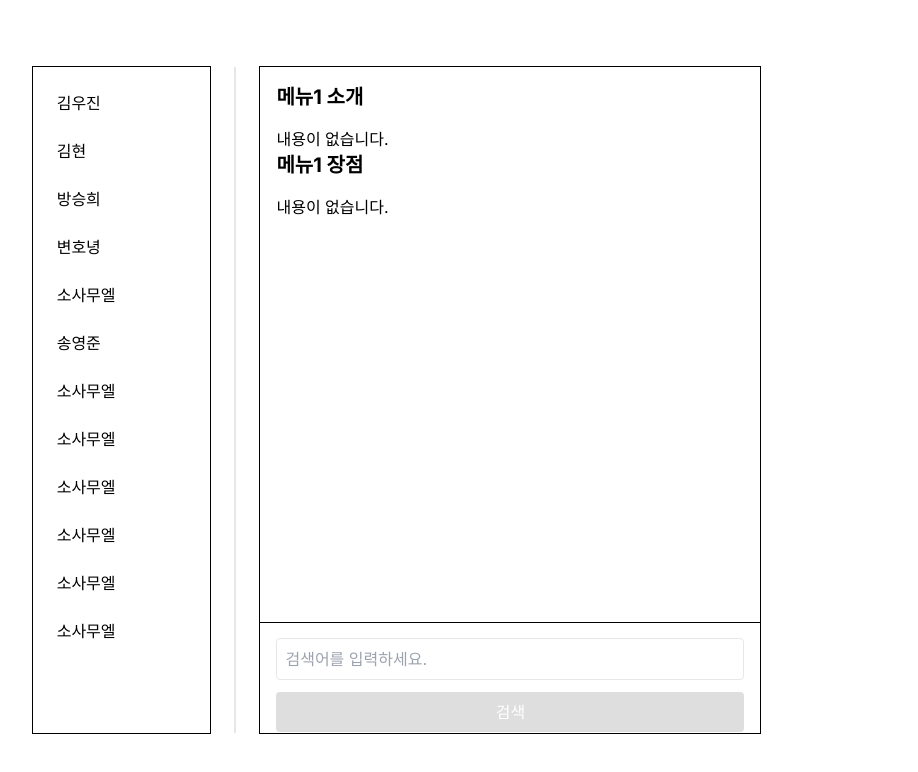
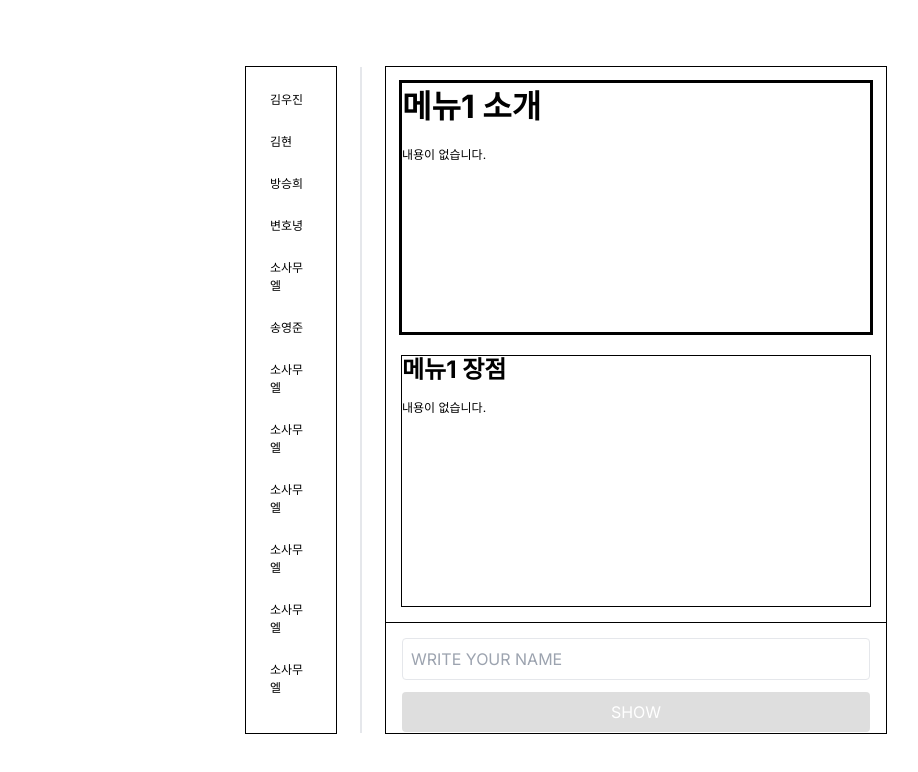
Before and after one commit to YoonJieut/Notebook, a Next.js app in the folder app/: page / in a window 1280 px wide. Shown: the top 772 px of the page, without its empty margins (74-992 px from the left). Built offline with nearby package versions, Linux system fonts and the light colour scheme.

Commit message:
Refactor component styles and add missing font sizes

```diff
--- a/app/src/app/page.tsx
+++ b/app/src/app/page.tsx
@@ -22,7 +22,7 @@ const HomePage = () => {
       <Layout>
           <Menu onMenuSelect={handleMenuSelect} />
           <div className='verticalLine h-full border-r-2'></div>
-          <div className="width-500px outline outline-1 flex flex-col justify-between">
+          <div className="width-500px h-full outline outline-1 flex flex-col justify-between">
             <Content selectedMenu={selectedMenu} />
             <Search onSearchSubmit={handleSearchSubmit} />
           </div>
--- a/app/src/components/Content.tsx
+++ b/app/src/components/Content.tsx
@@ -11,11 +11,15 @@ const Content: React.FC<ContentProps> = ({ selectedMenu }) => {
   const content = menuData.find(item => item.name === selectedMenu)?.content || "내용이 없습니다.";
 
   return (
-    <div className="content width-500px h-5/6 p-4 outline outline-1 flex flex-col">
-        <h1 className="text-xl font-bold">{selectedMenu} 소개</h1>
-        <p className="mt-4">{content}</p>
-        <h1 className="text-xl font-bold">{selectedMenu} 장점</h1>
-        <p className="mt-4">{content}</p>
+    <div className="content width-500px h-5/6 p-4 outline outline-1 flex flex-col gap-6" >
+      <div className='upBox flex-1 outline outline-1s'>
+        <h1 className="font-size-2rem font-bold">{selectedMenu} 소개</h1>
+        <p className="font-size-12px mt-4 leading-4">{content}</p>
+      </div>
+      <div className='downBox flex-1 outline outline-1'>
+        <h1 className="font-size-1-5rem text-xl font-bold">{selectedMenu} 장점</h1>
+        <p className="font-size-12px mt-4 leading-4">{content}</p>
+      </div>
     </div>
   );
 };
--- a/app/src/components/LayoutTest.tsx
+++ b/app/src/components/LayoutTest.tsx
@@ -4,7 +4,7 @@ import React from 'react';
 
 const LayoutTest: React.FC<{ children: React.ReactNode }> = ({ children }) => {
   return (
-    <div className="Layout flex h-5/6 w-5/6 gap-6">
+    <div className="Layout h-5/6 w-1/2 flex gap-6 justify-center items-center">
       {children}
     </div>
   );
--- a/app/src/components/Menu.tsx
+++ b/app/src/components/Menu.tsx
@@ -9,11 +9,11 @@ interface MenuProps {
 
 const Menu: React.FC<MenuProps> = ({ onMenuSelect }) => {
   return (
-    <div className="menu w-1/6 p-4 flex flex-col outline outline-1 overflow-hidden ">
+    <div className="menu w-1/6 h-full p-4 flex flex-col outline outline-1 overflow-hidden ">
       {menuData.map((item, index) => (
         <button
           key={index}
-          className="block w-full p-2 mb-2 text-left  rounded"
+          className="block w-full p-2 mb-2 text-left  rounded font-size-12px"
           onClick={() => onMenuSelect(item.name)}
         >
           {item.name}
--- a/app/src/components/Search.tsx
+++ b/app/src/components/Search.tsx
@@ -20,14 +20,14 @@ const Search: React.FC<SearchProps> = ({ onSearchSubmit }) => {
         type="text"
         className="border p-2 mr-2 rounded w-full mb-3"
         value={searchTerm}
-        placeholder='검색어를 입력하세요.'
+        placeholder='WRITE YOUR NAME'
         onChange={(e) => setSearchTerm(e.target.value)}
       />
       <button
         className="p-2 background-btn text-white rounded hover:bg-slate-700 w-full transition-all"
         onClick={handleSearch}
       >
-        검색
+        SHOW
       </button>
     </div>
   );
--- a/app/src/styles/globals.css
+++ b/app/src/styles/globals.css
@@ -9,3 +9,13 @@
 .background-btn {
   background-color: #9191914D;
 }
+
+.font-size-2rem {
+  font-size: 2rem;
+}
+.font-size-1-5rem {
+  font-size: 1.5rem;
+}
+.font-size-12px {
+  font-size: 12px;
+}
```
